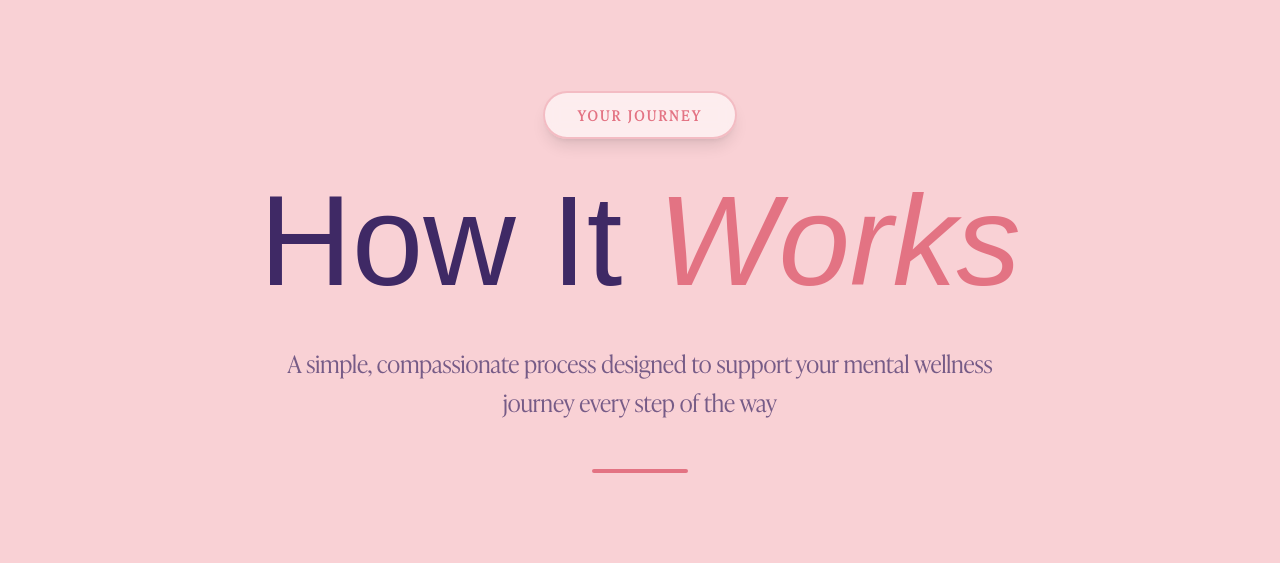
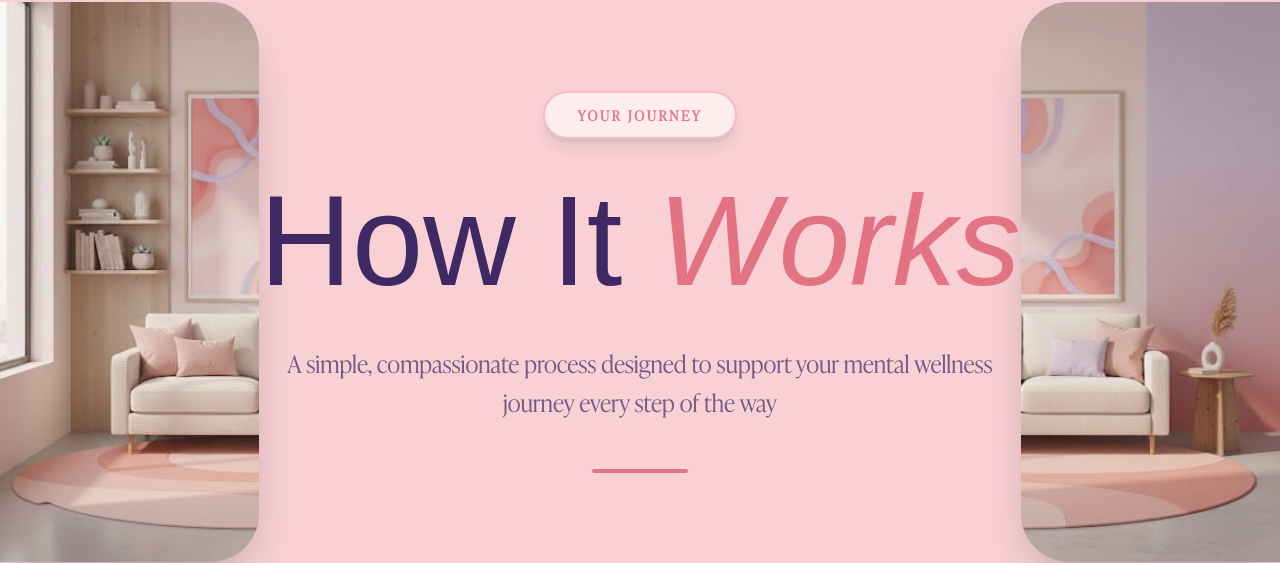
Before and after one commit to ShreyaSVNIT/mindsettler, a Next.js app in the folder frontend/: page /how-it-works in a window 1280 px wide. Shown: the part 118-681 px from the top of the page. Built offline with nearby package versions, Linux system fonts and the light colour scheme; no server answers; a web font is replaced by a local one.

Commit message:
how it works hero section updated

```diff
--- a/frontend/app/how-it-works/page.tsx
+++ b/frontend/app/how-it-works/page.tsx
@@ -11,8 +11,26 @@ export default function HowItWorks() {
   return (
     <main className="relative bg-[var(--color-bg-app)]">
       {/* Hero Section - Fixed */}
-      <section className="sticky top-0 h-screen flex items-center justify-center bg-[var(--color-bg-app)] px-6 z-0">
-        <div className="max-w-6xl mx-auto text-center">
+      <section className="sticky top-0 h-screen flex items-center justify-center bg-[var(--color-bg-app)] px-6 z-0 overflow-hidden">
+        {/* Left Decorative Couch */}
+        <div className="absolute left-0 top-1/2 -translate-y-1/2 h-[70vh] w-auto hidden xl:block z-0 pointer-events-none">
+          <img
+            src="/pinkcouch1.png"
+            alt="Relaxing couch"
+            className="h-full w-auto object-cover rounded-r-[3rem] shadow-2xl opacity-90"
+          />
+        </div>
+
+        {/* Right Decorative Couch */}
+        <div className="absolute right-0 top-1/2 -translate-y-1/2 h-[70vh] w-auto hidden xl:block z-0 pointer-events-none">
+          <img
+            src="/pinkcouch2.png"
+            alt="Comfortable setting"
+            className="h-full w-auto object-cover rounded-l-[3rem] shadow-2xl opacity-90"
+          />
+        </div>
+
+        <div className="max-w-6xl mx-auto text-center relative z-10">
           <motion.div
             initial={{ opacity: 0, y: 30 }}
             animate={{ opacity: 1, y: 0 }}
```
Also changed, not shown: frontend/public/pinkcouch1.png (added), frontend/public/pinkcouch2.png (added).
